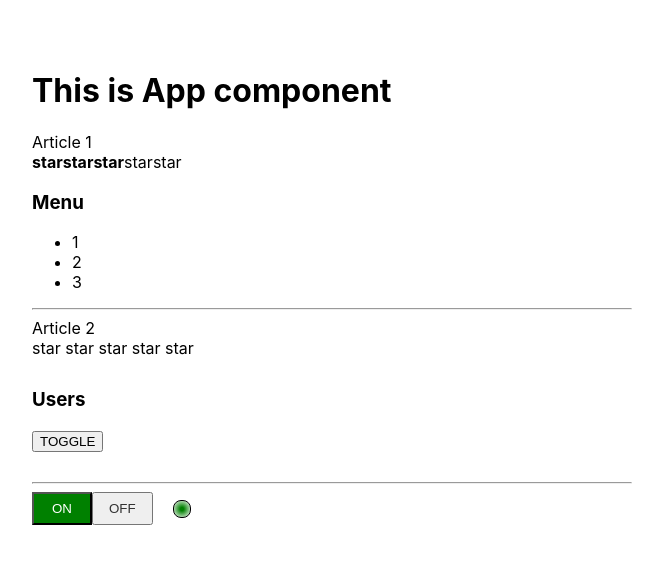
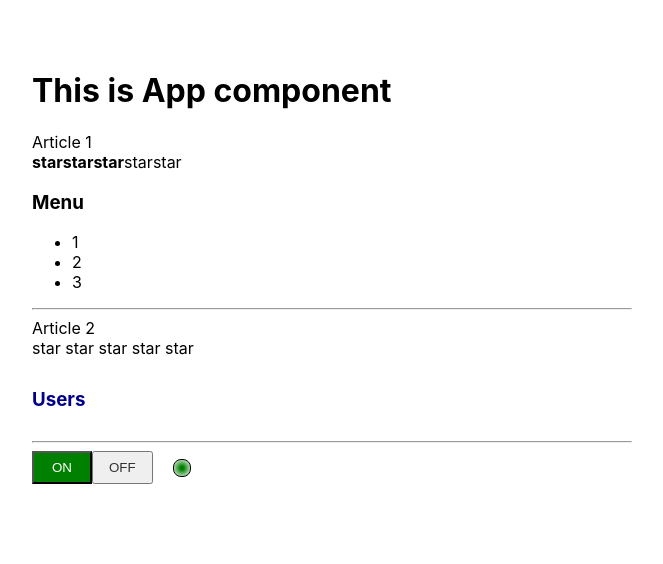
Before and after one commit to filatow/kabzda, a React (Create React App) app: page / in a window 1280 px wide. Shown: the top 564 px of the page, without its empty margins (308-971 px from the left). Built offline with nearby package versions, Linux system fonts and the light colour scheme.

Commit message:
Did a refactoring of UncontrolledAccordion

```diff
--- a/src/components/UncontrolledAccordion/UncontrolledAccordion.tsx
+++ b/src/components/UncontrolledAccordion/UncontrolledAccordion.tsx
@@ -28,11 +28,13 @@ function UncontrolledAccordion(props: UncontrolledAccordionPropsType) {
 }
 
 function AccordionTitle(props: UncontrolledAccordionTitlePropsType) {
+    const styles = {
+        cursor: 'pointer',
+        color: 'darkblue'
+    }
+
     return (
-        <>
-            <h3>{props.title}</h3>
-            <button onClick={props.onToggle}>TOGGLE</button>
-        </>
+        <h3 onClick={props.onToggle} style={styles}>{props.title}</h3>
     );
 }
 
```
